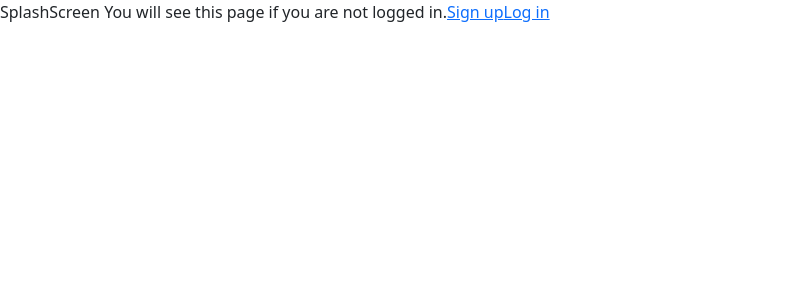
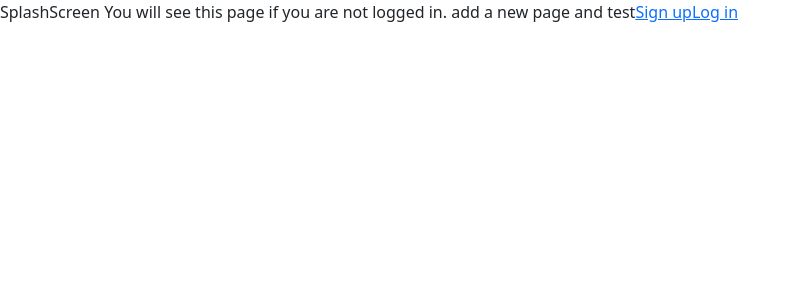
Before and after one commit to MICHAELMUNAVU83/greenr-frontend, a React (Create React App) app: page / in a window 1280 px wide. Shown: the top 300 px of the page, without its empty margins (0-799 px from the left). Built offline with nearby package versions, Linux system fonts and the light colour scheme; no server answers.

Commit message:
Added a Commit

```diff
--- a/src/Pages/SplashScreen.js
+++ b/src/Pages/SplashScreen.js
@@ -5,6 +5,7 @@ function SplashScreen() {
   return (
     <div>
       SplashScreen You will see this page if you are not logged in.
+      add a new page and test
       <Link to="/signup">Sign up</Link>
       <Link to="/login">Log in</Link>
     </div>
```
